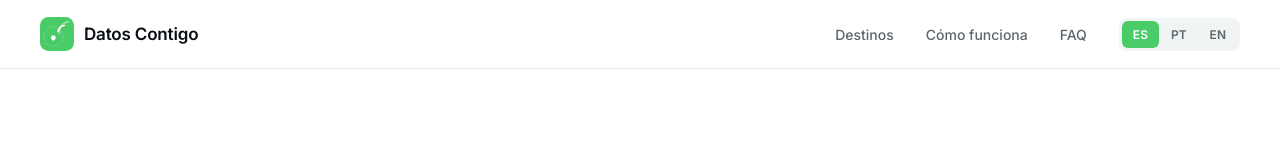
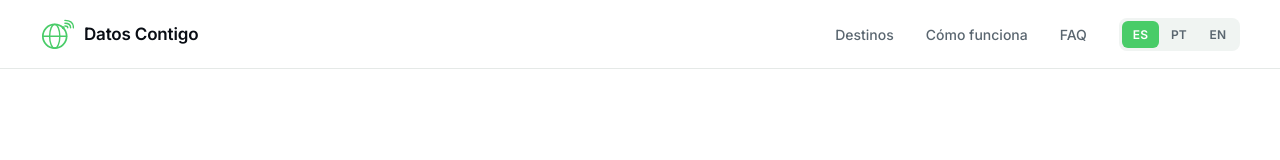
Before and after one commit to datoscontigo/datoscontigo-web, a Next.js app: page / in a window 1280 px wide. Shown: the top 160 px of the page. Built offline with nearby package versions, Linux system fonts and the light colour scheme.

Commit message:
Update EsimContigoApp.jsx

```diff
--- a/components/EsimContigoApp.jsx
+++ b/components/EsimContigoApp.jsx
@@ -243,13 +243,14 @@ const C = {
 };
 
 const Logo = ({ size = 36 }) => (
-  <svg width={size} height={size} viewBox="0 0 56 56" fill="none">
-    <rect width="56" height="56" rx="14" fill="#49CC68" />
-    <circle cx="22" cy="32" r="16" stroke="#FFFFFF" strokeWidth="0.8" opacity="0.3" fill="none"/>
-    <path d="M30 24 A10 10 0 0 1 40 14" stroke="#FFFFFF" strokeWidth="2.8" strokeLinecap="round" fill="none"/>
-    <path d="M33 28 A16 16 0 0 1 48 8" stroke="#FFFFFF" strokeWidth="1.8" strokeLinecap="round" opacity="0.55" fill="none"/>
-    <circle cx="22" cy="34" r="4" fill="#FFFFFF"/>
-    <path d="M22 40 L19.5 37 L24.5 37 Z" fill="#FFFFFF" opacity="0.8"/>
+  <svg width={size} height={size} viewBox="0 0 120 120" fill="none">
+    <circle cx="52" cy="68" r="42" fill="none" stroke="#49CC68" strokeWidth="6" strokeLinecap="round"/>
+    <ellipse cx="52" cy="68" rx="18" ry="42" fill="none" stroke="#49CC68" strokeWidth="5" strokeLinecap="round"/>
+    <line x1="10" y1="68" x2="94" y2="68" stroke="#49CC68" strokeWidth="5" strokeLinecap="round"/>
+    <circle cx="82" cy="38" r="5" fill="#49CC68"/>
+    <path d="M88 32 Q 98 32, 98 38" fill="none" stroke="#49CC68" strokeWidth="5" strokeLinecap="round"/>
+    <path d="M88 22 Q 108 22, 108 38" fill="none" stroke="#49CC68" strokeWidth="5" strokeLinecap="round"/>
+    <path d="M88 12 Q 118 12, 118 38" fill="none" stroke="#49CC68" strokeWidth="5" strokeLinecap="round"/>
   </svg>
 );
 
```
